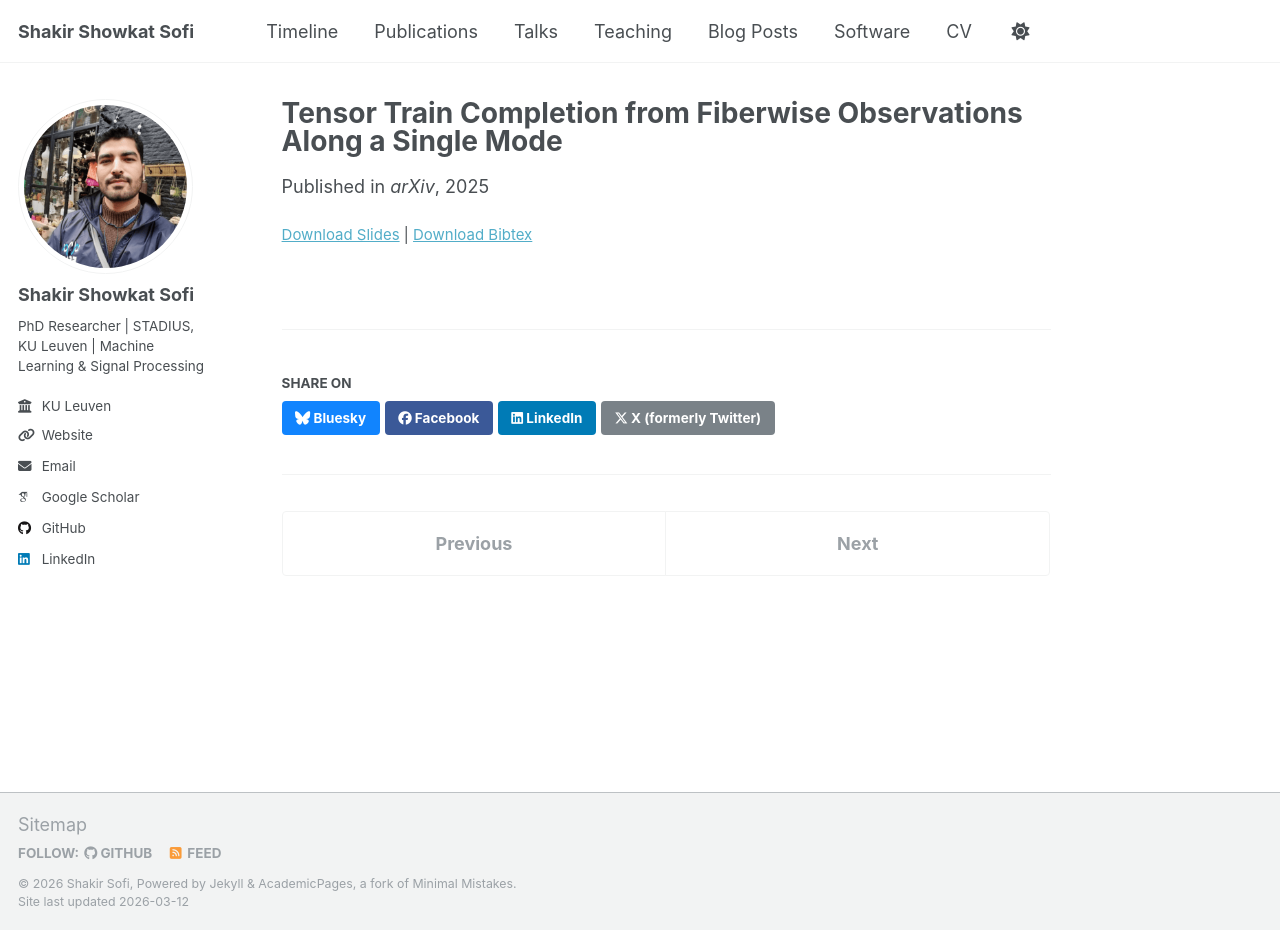
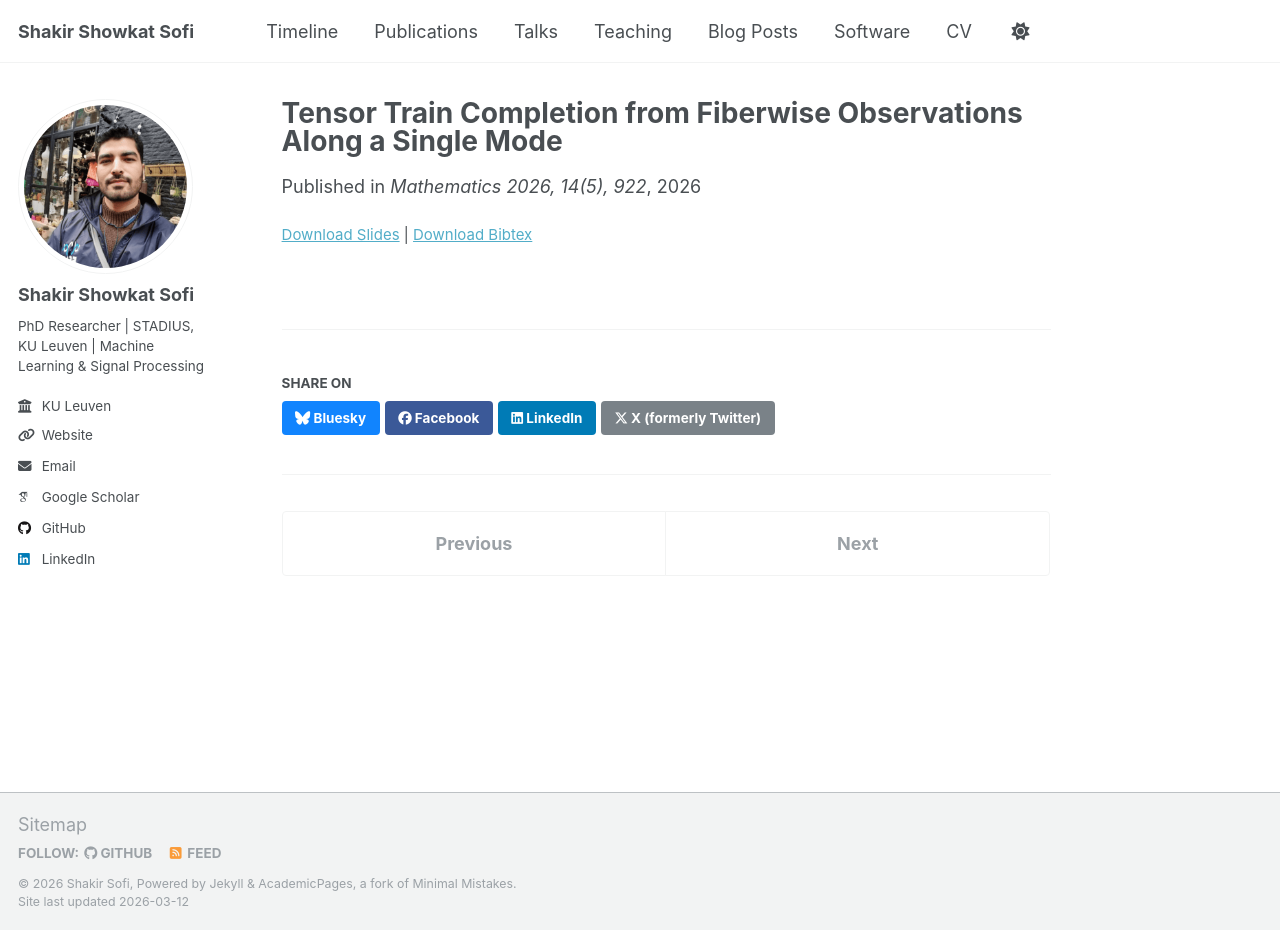
Before and after one commit to ShakirSofi/shakirsofi.github.io, a Jekyll site: the page built from _publications/2026-03-09-tensor-train-completion-from-fiberwise-observations-along-a-single-mode.md, in a window 1280 px wide and 930 px high. Built offline with Jekyll 4.4.1, drawn with Linux system fonts in a browser that asks for light colours; some web fonts are replaced; a script that is not in the unit is left out.

Commit message:
Update and rename 2025-09-16-tensor-train-completion-from-fiberwise-observations-along-a-single-mode.md to 2026-03-09-tensor-train-completion-from-fiberwise-observations-along-a-single-mode.md

```diff
--- a/_publications/2025-09-16-tensor-train-completion-from-fiberwise-observations-along-a-single-mode.md
+++ b/_publications/2026-03-09-tensor-train-completion-from-fiberwise-observations-along-a-single-mode.md
@@ -2,11 +2,11 @@
 title: "Tensor Train Completion from Fiberwise Observations Along a Single Mode"
 collection: publications
 category: manuscripts
-permalink: /2025-09-16-tensor-train-completion-from-fiberwise-observations-along-a-single-mode
+permalink: /2026-03-09-tensor-train-completion-from-fiberwise-observations-along-a-single-mode
 excerpt: " "
-date: 2025-09-16
-venue: "arXiv"
+date: 2026-03-09
+venue: "Mathematics 2026, 14(5), 922"
 slidesurl: ''
-paperurl: "https://arxiv.org/abs/2509.18149"
+paperurl: "https://doi.org/10.3390/math14050922"
 bibtexurl: 'https://github.com/ShakirSofi/shakirsofi.github.io/blob/master/files/bibtex.bib'
 ---
```
